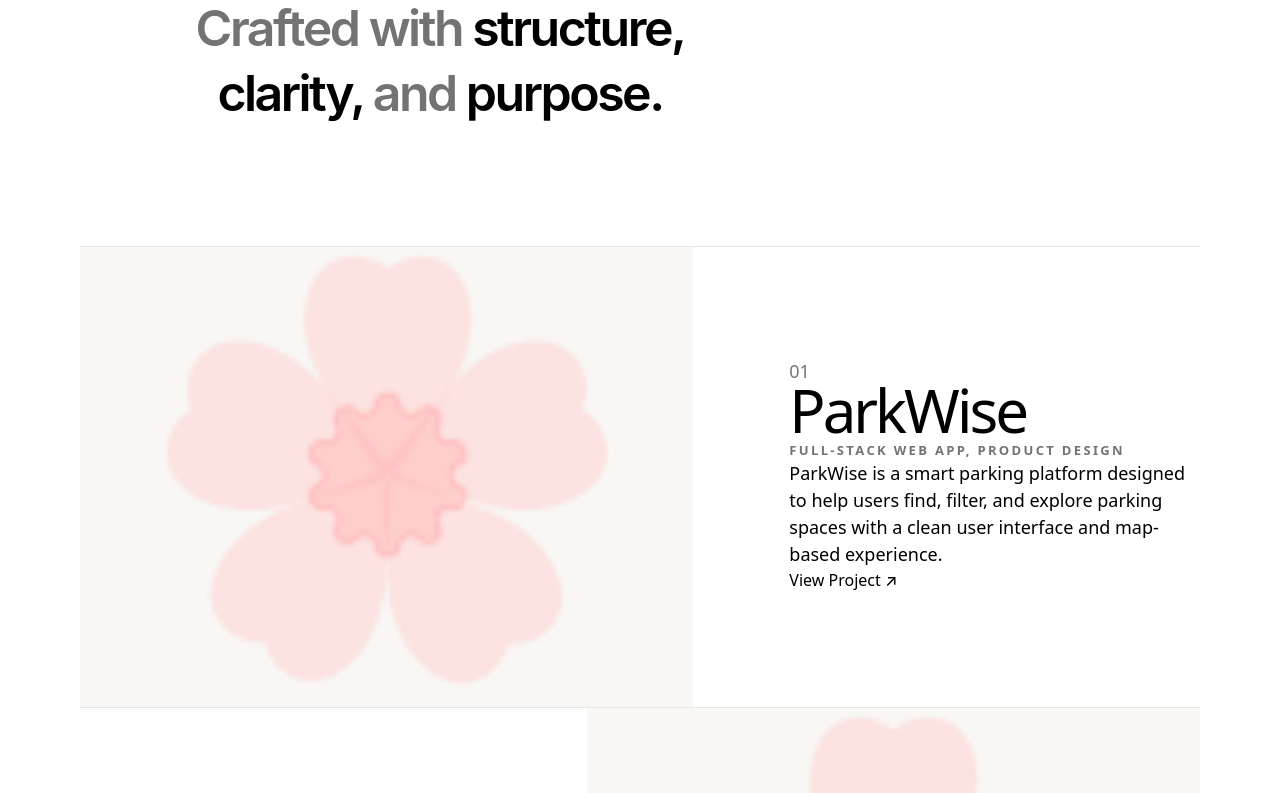
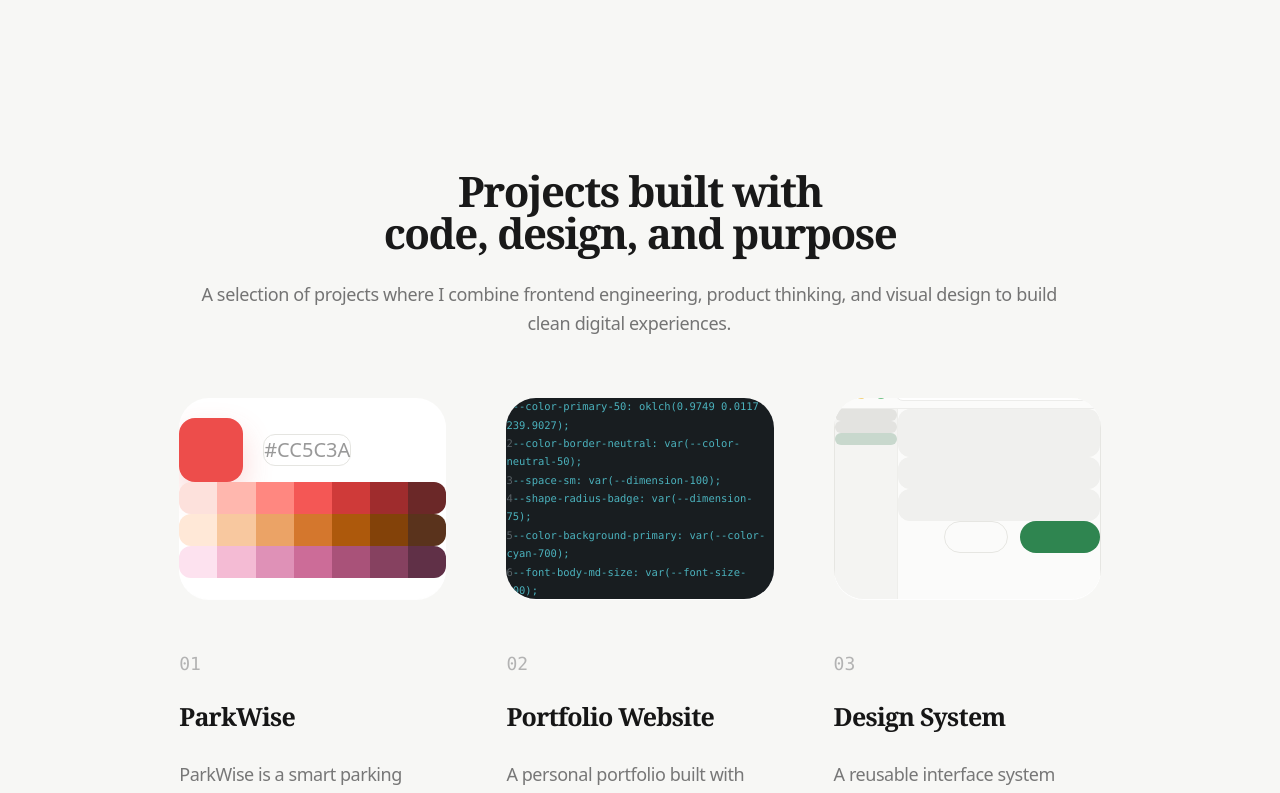
Before and after one commit to manisha666-star/portfolio, a Next.js app: page / in a window 1280 px wide. Shown: the part 1740-2533 px from the top of the page. Built offline with nearby package versions, Linux system fonts and the light colour scheme.

Commit message:
improve the projects section, alignments

```diff
--- a/src/components/sections/Projects.tsx
+++ b/src/components/sections/Projects.tsx
@@ -1,95 +1,145 @@
-import Image from "next/image";
 import { projects } from "@/data/projects";
+
+function ProjectPreview({ index }: { index: number }) {
+  if (index === 0) {
+    return (
+      <div className="flex h-full items-center justify-center p-[15%]">
+        <div className="w-full max-w-[330px]">
+          <div className="mb-7 flex items-center gap-5">
+            <div className="h-16 w-16 rounded-2xl bg-[#ed4d4b] shadow-[0_14px_30px_rgba(237,77,75,0.22)]" />
+            <div className="rounded-xl border border-[#e5e5e1] px-4 py-3 text-[20px] text-[#999]">
+              #CC5C3A
+            </div>
+          </div>
+
+          {[
+            ["#fde1dc", "#ffb7ae", "#ff8780", "#f45755", "#cf3a39", "#9f2c2d", "#6b2828"],
+            ["#ffe8d7", "#f8c89f", "#eba366", "#d4772d", "#ad590c", "#834209", "#5a331c"],
+            ["#fde2ef", "#f4bbd4", "#df91b7", "#cc6c98", "#a95279", "#864160", "#603047"],
+          ].map((row) => (
+            <div key={row.join("")} className="mt-3 flex h-8 overflow-hidden rounded-xl">
+              {row.map((color) => (
+                <span key={color} className="flex-1" style={{ backgroundColor: color }} />
+              ))}
+            </div>
+          ))}
+        </div>
+      </div>
+    );
+  }
+
+  if (index === 1) {
+    return (
+      <div className="flex h-full items-center justify-center p-[12%]">
+        <div className="w-full rounded-2xl bg-[#181d20] p-7 shadow-[0_14px_28px_rgba(0,0,0,0.16)]">
+          {[
+            "--color-primary-50: oklch(0.9749 0.0117 239.9027);",
+            "--color-border-neutral: var(--color-neutral-50);",
+            "--space-sm: var(--dimension-100);",
+            "--shape-radius-badge: var(--dimension-75);",
+            "--color-background-primary: var(--color-cyan-700);",
+            "--font-body-md-size: var(--font-size-200);",
+          ].map((line, lineIndex) => (
+            <div
+              key={line}
+              className="font-mono text-[clamp(10px,0.82vw,14px)] leading-[1.75] text-[#4bb2bd]"
+            >
+              <span className="mr-5 text-[#596166]">{lineIndex + 1}</span>
+              {line}
+            </div>
+          ))}
+        </div>
+      </div>
+    );
+  }
+
+  return (
+    <div className="flex h-full items-center justify-center p-[13%]">
+      <div className="w-full rounded-2xl border border-[#e6e6e2] bg-[#fbfbfa] shadow-[0_8px_18px_rgba(0,0,0,0.035)]">
+        <div className="flex h-8 items-center gap-2 border-b border-[#ececea] px-4">
+          <span className="h-3 w-3 rounded-full bg-[#ff7d73]" />
+          <span className="h-3 w-3 rounded-full bg-[#f1c75b]" />
+          <span className="h-3 w-3 rounded-full bg-[#71c286]" />
+          <span className="ml-3 h-4 flex-1 rounded-full border border-[#ececea] bg-white" />
+        </div>
+        <div className="grid min-h-[210px] grid-cols-[24%_1fr]">
+          <div className="border-r border-[#eeeeeb] bg-[#f4f4f2] px-6 py-14">
+            <div className="mb-5 h-3 rounded-full bg-[#e3e3e0]" />
+            <div className="mb-5 h-3 rounded-full bg-[#e3e3e0]" />
+            <div className="h-3 rounded-full bg-[#c8d8cd]" />
+          </div>
+          <div className="px-10 py-14">
+            <div className="mb-4 h-12 rounded-xl bg-[#f0f0ee]" />
+            <div className="mb-4 h-8 rounded-xl bg-[#f0f0ee]" />
+            <div className="mb-6 h-8 rounded-xl bg-[#f0f0ee]" />
+            <div className="flex justify-end gap-3">
+              <div className="h-8 w-16 rounded-full border border-[#e6e6e2]" />
+              <div className="h-8 w-20 rounded-full bg-[#2f8550]" />
+            </div>
+          </div>
+        </div>
+      </div>
+    </div>
+  );
+}
 
 export default function Projects() {
   return (
-    <section id="projects" className="bg-white py-32 text-[#111]">
-      <div className="relative left-1/2 w-[min(1180px,calc(100vw-160px))] -translate-x-1/2 max-md:w-[calc(100vw-48px)]">
+    <section
+      id="projects"
+      className="overflow-hidden bg-[#f7f7f5] text-[#111]"
+      style={{
+        paddingInline: "clamp(48px, 14vw, 286px)",
+        paddingBlock: "190px 220px",
+      }}
+    >
+      <div className="mx-auto w-full max-w-[1510px]">
         {/* Header */}
-        <div className="text-center">
-          <p className="mb-10 text-[11px] font-semibold uppercase tracking-[0.5em] text-[#858585] sm:mb-12">
-            PROJECTS
+        <div className="mx-auto max-w-[980px] text-center">
+          <h2 className="editorial-font text-[clamp(42px,3.25vw,64px)] font-semibold leading-[1.02] tracking-[-0.035em] text-[#191919]">
+            Projects built with
+            <br />
+            code, design, and purpose
+          </h2>
+
+          <p className="mx-auto mt-9 max-w-[900px] text-[clamp(18px,1.25vw,25px)] leading-[1.6] tracking-[-0.02em] text-[#747474]" style={{ marginTop: "25px" }}>
+            A selection of projects where I combine frontend engineering,
+            product thinking, and visual design to build clean digital
+            experiences.
           </p>
-
-          <h2
-            className="
-              mx-auto
-              max-w-[720px]
-              display-font
-              font-semibold
-              leading-[1.3]
-              tracking-[-0.05em]
-              text-neutral-500
-              sm:text-[52px]
-              md:text-[52px]
-              lg:text-[50px]
-            "
-          >
-            <span>
-              Crafted with <span className="text-black">structure,</span>
-            </span>
-            <span>
-              <br />
-              <span className="text-black">clarity,</span> and{" "}
-              <span className="text-black">purpose.</span>
-            </span>
-          </h2>
         </div>
 
-        <div aria-hidden="true" style={{ height: "120px" }} />
-
-        <div className="border-t border-neutral-200" />
-
-        {/* Projects */}
-        <div>
-          {projects.map((project, index) => (
-            <article
-              key={project.title}
-              className="grid items-center gap-14 border-b border-neutral-200 py-32 lg:grid-cols-12 lg:gap-20 xl:gap-24"
-            >
+        {/* Cards */}
+        <div
+          className="grid gap-y-28 max-md:grid-cols-1 md:grid-cols-2 md:gap-x-10 lg:grid-cols-3 lg:gap-x-[60px]"
+          style={{ marginTop: "60px" }}
+        >
+          {projects.slice(0, 3).map((project, index) => (
+            <article key={project.title} className="flex flex-col">
               {/* Image */}
-              <div
-                className={`relative min-h-[360px] overflow-hidden bg-[#f8f7f4] sm:min-h-[460px] lg:col-span-7 ${
-                  index % 2 === 1 ? "lg:order-2" : ""
-                }`}
-              >
-                <Image
-                  src={project.image ?? "/floral/flower-pink.png"}
-                  alt=""
-                  fill
-                  sizes="(max-width: 1024px) 100vw, 620px"
-                  className="object-contain p-14"
-                />
+              <div className="relative aspect-[1.33] overflow-hidden rounded-[30px] bg-white shadow-[0_1px_0_rgba(255,255,255,0.9)]">
+                <ProjectPreview index={index} />
               </div>
 
-              {/* Content */}
-              <div
-                className={`flex flex-col justify-center lg:col-span-5 ${
-                  index % 2 === 1 ? "lg:order-1" : ""
-                }`}
-              >
-                <p className="text-[18px] leading-none text-neutral-500">
+              {/* Text */}
+              <div style={{ marginTop: "56px" }}>
+                <p className="font-mono text-[18px] leading-none text-[#b3b3b3]">
                   {String(index + 1).padStart(2, "0")}
                 </p>
 
-                <h3 className="mt-14 max-w-[520px] text-[48px] font-medium leading-[1.02] tracking-[-0.05em] text-black sm:text-[60px]">
+                <h3
+                  className="editorial-font text-[clamp(25px,1.4vw,28px)] font-semibold leading-[1.05] tracking-[-0.03em] text-[#161616]"
+                  style={{ marginTop: "30px" }}
+                >
                   {project.title}
                 </h3>
 
-                <p className="mt-8 text-[13px] font-semibold uppercase tracking-[0.18em] text-neutral-500">
-                  {project.type}
-                </p>
-
-                <p className="mt-16 max-w-[430px] text-[18px] leading-[1.5] text-black">
+                <p
+                  className="text-[clamp(18px,1.08vw,22px)] leading-[1.7] tracking-[-0.025em] text-[#777]"
+                  style={{ marginTop: "30px" }}
+                >
                   {project.description}
                 </p>
-
-                <a
-                  href={project.link ?? "#"}
-                  className="mt-16 inline-flex text-[16px] font-medium text-black transition hover:text-[#8b1e2d]"
-                >
-                  View Project ↗
-                </a>
               </div>
             </article>
           ))}
--- a/src/data/projects.ts
+++ b/src/data/projects.ts
@@ -23,4 +23,12 @@ export const projects: Project[] = [
     image: "/floral/flower-pink.png",
     link: "#",
   },
+  {
+    title: "Design System",
+    type: "UI Design, Frontend Components",
+    description:
+      "A reusable interface system focused on consistent spacing, typography, color tokens, and polished component patterns for modern web products.",
+    image: "/floral/flower-pink.png",
+    link: "#",
+  },
 ];
```
